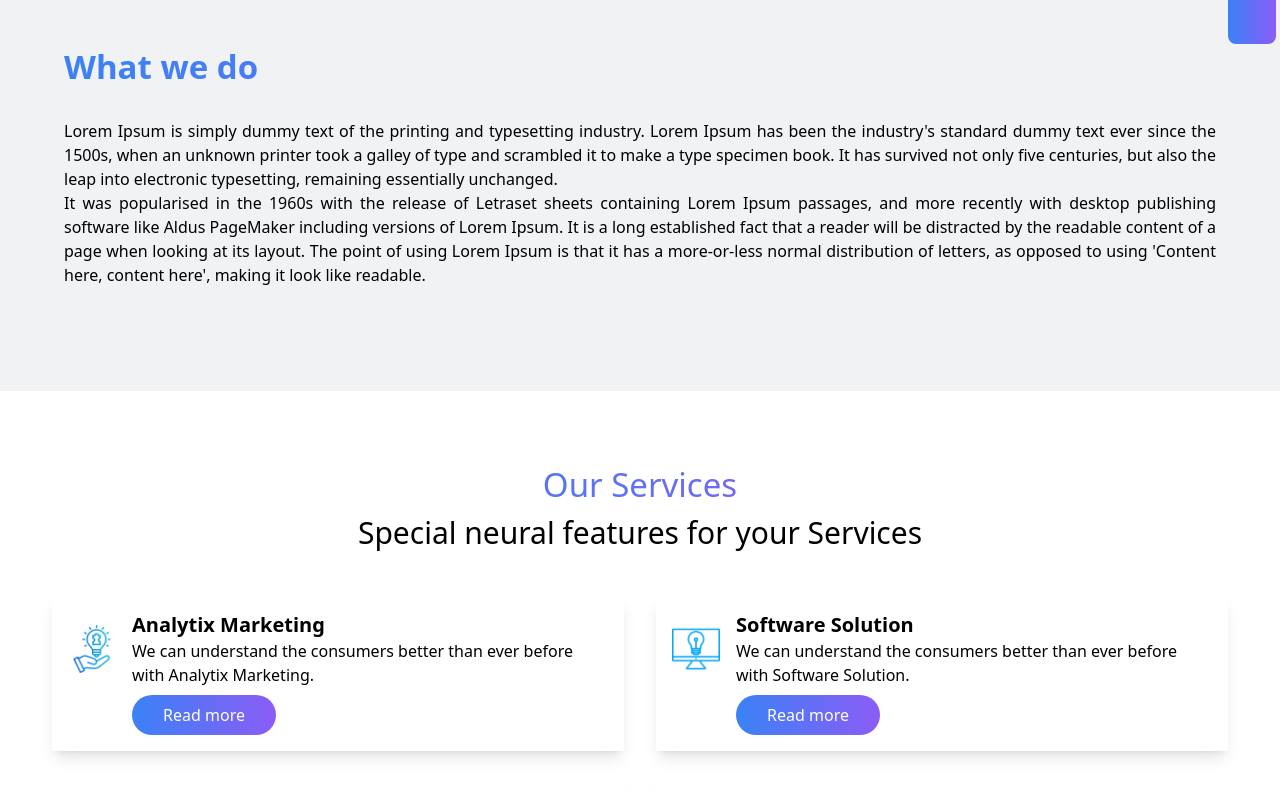
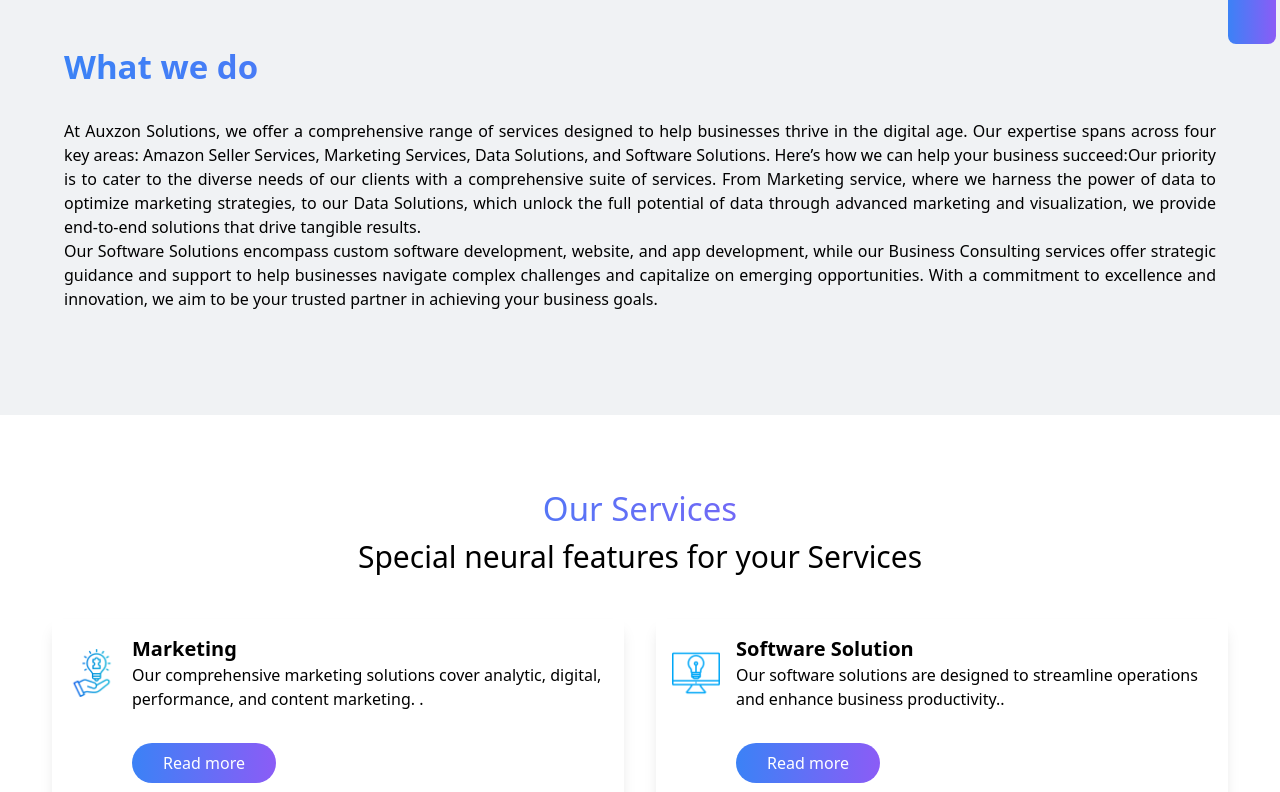
Before and after one commit to Amal-er/auxzon-new-website, a React (Vite) app: page /services in a window 1280 px wide. Shown: the part 428-1220 px from the top of the page. Built offline with nearby package versions, Linux system fonts and the light colour scheme.

Commit message:
disconnected

```diff
--- a/src/App.jsx
+++ b/src/App.jsx
@@ -8,7 +8,7 @@
 import Contact from "./Components/Contact";
 // import Navbar from "./components/Navbar";
 // import Footer from "./Components/Footer";
-import AnalytixMarketing from "./Components/AnalytixMarketing";
+import Marketing from "./Components/Marketing";
 import SoftWareSolutions from "./Components/SoftwareSolutions";
 import BusinessConsulting from "./Components/BusinessConsulting";
 import DataSolutions from "./Components/DataSolutions";
@@ -31,7 +31,7 @@
           <Route path="/hexa" element={<Hexa />} />
           <Route path="/careers" element={<Career />} />
           <Route path="/contact" element={<Contact />} />
-          <Route path="/analytixmarketing" element={<AnalytixMarketing />} />
+          <Route path="/marketing" element={<Marketing />} />
           <Route path="/softwaresolutions" element={<SoftWareSolutions />} />
           <Route path="/businessconsulting" element={<BusinessConsulting />} />
           <Route path="/datasolutions" element={<DataSolutions />} />
--- a/src/Components/About.jsx
+++ b/src/Components/About.jsx
@@ -53,7 +53,7 @@
               <p className="text-white md:pr-10">
                 Home |{" "}
                 <span
-                  className="text-purple-500 md:pl-2
+                  className="text-white md:pl-2
                 "
                 >
                   About{" "}
@@ -69,22 +69,21 @@
                   Who we are ...?
                 </h1>
                 <p className="text-black text-justify">
-                  Lorem Ipsum is simply dummy text of the printing and
-                  typesetting industry. Lorem Ipsum has been the industry's
-                  standard dummy text ever since the 1500s, when an unknown
-                  printer took a galley of type and scrambled it to make a type
-                  specimen book. It has survived not only five centuries, but
-                  also the leap into electronic typesetting, remaining
-                  essentially unchanged. It was popularised in the 1960s with
-                  the release of Letraset sheets containing Lorem Ipsum
-                  passages, and more recently with desktop publishing software
-                  like Aldus PageMaker including versions of Lorem Ipsum.It is a
-                  long established fact that a reader will be distracted by the
-                  readable content of a page when looking at its layout. The
-                  point of using Lorem Ipsum is that it has a more-or-less
-                  normal distribution of letters, as opposed to using 'Content
-                  here, content here', making it look like readable
+                  At Auxzon Solutions, we are a team of passionate professionals
+                  committed to delivering top-notch solutions tailored to your
+                  business needs. Our journey began with a vision to transform
+                  the digital landscape, and today, we stand as a dynamic
+                  startup at the forefront of technology innovation. Auxzon
+                  Solutions has grown into a hub of creativity and technological
+                  prowess, continually pushing the boundaries of what's possible
+                  in the tech industry. We take pride in our diverse and
+                  talented team, which comprises experts from various domains,
+                  including software development, data science, marketing, and
+                  business consulting. This multidisciplinary approach allows us
+                  to address complex challenges with innovative solutions,
+                  ensuring our clients receive the best possible outcomes.
                 </p>
+
                 <div className="custom-gradient w-48 h-6 py-5 mt-5 flex justify-center items-center rounded-md ">
                   <button
                     className="text-white flex justify-center items-center"
--- a/src/Components/BusinessConsulting.jsx
+++ b/src/Components/BusinessConsulting.jsx
@@ -25,7 +25,7 @@
         </div>
         <div className="bg-[#f0f2f4] min-h-screen flex flex-col px-2 items-center text-white py-6 md:px-8">
           <div
-            className="flex flex-col  justify-center items-center bg-cover bg-center w-full h-56 md:h-[499px] rounded-xl mb-10"
+            className="flex flex-col  justify-center items-center bg-cover bg-center w-full h-56 md:h-[260px]  rounded-xl mb-10"
             style={{ backgroundImage: `url(${aboutbg})` }}
           >
             <h1 className="text-[33px] font-bold text-white">
--- a/src/Components/Career.jsx
+++ b/src/Components/Career.jsx
@@ -68,7 +68,7 @@
                 insights tailored to your specific needs.
               </p>
               <p className="text-white">
-                Home |<span className="text-purple-500 md:pl-2"> Career</span>
+                Home |<span className="text-white md:pl-2"> Career</span>
               </p>
             </div>
           </div>
@@ -76,24 +76,19 @@
           <div className="w-full flex flex-col md:flex-row justify-start items-start md:mb-20 px-3 md:px-5">
             <div className="w-full">
               <h1 className="gradient-text text-black font-bold text-2xl md:text-[33px] md:py-5 text-left">
-                Careers
+                Join the Team Transforming the Digital Landscape
               </h1>
               <p className="text-black text-left text-justify mt-4">
-                Lorem Ipsum is simply dummy text of the printing and typesetting
-                industry. Lorem Ipsum has been the industry's standard dummy
-                text ever since the 1500s, when an unknown printer took a galley
-                of type and scrambled it to make a type specimen book. It has
-                survived not only five centuries, but also the leap into
-                electronic typesetting, remaining essentially unchanged.
-                <br /> It was popularised in the 1960s with the release of
-                Letraset sheets containing Lorem Ipsum passages, and more
-                recently with desktop publishing software like Aldus PageMaker
-                including versions of Lorem Ipsum. It is a long established fact
-                that a reader will be distracted by the readable content of a
-                page when looking at its layout. The point of using Lorem Ipsum
-                is that it has a more-or-less normal distribution of letters, as
-                opposed to using 'Content here, content here', making it look
-                like readable.
+                At Auxzon Solutions, we believe that our people are our greatest
+                asset. We are a team of passionate professionals committed to
+                innovation, excellence, and customer-centric solutions. If
+                you’re looking for a dynamic and inclusive workplace where you
+                can grow your career and make a real impact, you’ve come to the
+                right place. As we continue to grow and innovate, we invite you
+                to join us on our journey. Whether you're a potential client, a
+                business partner, or a future team member, we look forward to
+                connecting with you and exploring how we can work together to
+                create something extraordinary.
               </p>
             </div>
           </div>
@@ -123,14 +118,11 @@
                     <div className="mt-4 md:mt-0 md:text-right w-full md:w-auto">
                       <span className="text-lg font-semibold">
                         {job.salary}
-                      </span>
-                      <Link to={job.url}>
-                        {" "}
-                        {/* Use Link component and set the 'to' attribute to the job URL */}
-                        <button className="w-32 h-12  bg-transparent text-blue-500 border border-blue-500 rounded-full text-sm hover:bg-blue-500 hover:text-white transition">
-                          Apply Now
-                        </button>
-                      </Link>
+                      </span>{" "}
+                      {/* Use Link component and set the 'to' attribute to the job URL */}
+                      <button className="w-32 h-12  bg-transparent text-blue-500 border border-blue-500 rounded-full text-sm hover:bg-blue-500 hover:text-white transition">
+                        Apply Now
+                      </button>
                     </div>
                   </div>
                 ))}
--- a/src/Components/DataSolutions.jsx
+++ b/src/Components/DataSolutions.jsx
@@ -25,7 +25,7 @@
         </div>
         <div className="bg-[#f0f2f4] min-h-screen flex flex-col px-2 items-center text-white py-6 md:px-8">
           <div
-            className="flex flex-col  justify-center items-center bg-cover bg-center w-full h-56 md:h-[499px] rounded-xl mb-10"
+            className="flex flex-col  justify-center items-center bg-cover bg-center w-full h-56 md:h-[260px]  rounded-xl mb-10"
             style={{ backgroundImage: `url(${aboutbg})` }}
           >
             <h1 className="text-[33px] font-bold text-white">Data Solutions</h1>
--- a/src/Components/Hexa.jsx
+++ b/src/Components/Hexa.jsx
@@ -56,8 +56,7 @@
                 needs.
               </p>
               <p className="text-white">
-                Home |
-                <span className="text-purple-500 md:pl-2"> Auxzon Hexa</span>
+                Home |<span className="text-white md:pl-2"> Auxzon Hexa</span>
               </p>
             </div>
           </div>
--- a/src/Components/Home.jsx
+++ b/src/Components/Home.jsx
@@ -20,26 +20,30 @@
 const services = [
   {
     id: 1,
-    title: "Analytix Marketing",
+    title: "Marketing Services",
+    para: " Our comprehensive marketing solutions cover analytic, digital, performance, and content marketing. ",
     icon: analytix,
-    url: "/analytixmarketing",
+    url: "/marketing",
   },
   {
     id: 2,
-    title: "Software Solution",
+    title: "Software Solutions",
+    para: " Our software solutions are designed to streamline operations and enhance business productivity.",
     icon: software,
     url: "/softwaresolutions",
   },
   {
     id: 3,
-    title: "Business Consulting",
+    title: "Amazone Seller Service",
     icon: bcsolu,
+    para: " Our specialized Amazon services include PPC management, product listing optimization, review and feedback management,",
     url: "/businessconsulting",
   },
   {
     id: 4,
     title: "Data Solutions",
     icon: datasolu,
+    para: "In the age of big data, making sense of vast amounts of information is crucial for business success.",
     url: "/datasolutions",
   },
 ];
@@ -67,9 +71,9 @@
 
         <div className="w-full h-auto flex flex-col md:flex-row mt-14">
           <div className="w-full md:w-1/2 md:px-5 py-10  flex justify-start ">
-            <h1 className="gradient-text text-4xl md:text-7xl px-10 ">
+            <h1 className="gradient-text text-5xl md:text-7xl px-4 leading-relaxed font-semibold  ">
               <Typewriter
-                words={["Harness the power of Artificial intelligence"]}
+                words={["Transforming Ideas into Digital Solutions"]}
                 loop={5}
                 cursor
                 cursorStyle="_"
@@ -175,10 +179,7 @@
                     {service.title}
                   </h1>
 
-                  <p>
-                    We can understand the consumers better than ever before with
-                    {` ${service.title}.`}
-                  </p>
+                  <p>{` ${service.para}.`}</p>
                 </div>
               </div>
               <Link
--- a/src/Components/AnalytixMarketing.jsx
+++ b/src/Components/Marketing.jsx
@@ -25,11 +25,11 @@
         </div>
         <div className="bg-[#f0f2f4] min-h-screen flex flex-col px-2 items-center text-white py-6 md:px-8">
           <div
-            className="flex flex-col  justify-center items-center bg-cover bg-center w-full h-56 md:h-[499px] rounded-xl mb-10"
+            className="flex flex-col  justify-center items-center bg-cover bg-center w-full h-56 md:h-[260px]  rounded-xl mb-10"
             style={{ backgroundImage: `url(${aboutbg})` }}
           >
             <h1 className="text-[33px] font-bold text-white">
-              Analytix Marketing
+              Marketing Services
             </h1>
             <p className="text-center text-sm sm:text-base lg:text-lg md:py-7 text-white tracking-wide ">
               Are you ready to elevate your business to new heights? Look no
--- a/src/Components/Services.jsx
+++ b/src/Components/Services.jsx
@@ -1,6 +1,7 @@
 import React, { useState } from "react";
 import Navbar from "./Navbar";
-import servicebg from "../assets/services.webp";
+// import servicebg from "../assets/services.webp";
+import service2 from "../assets/images/services2.webp";
 import Footer from "./Footer";
 import decompose from "../assets/images/decompose.webp";
 // --------------------------------------
@@ -17,26 +18,30 @@
   const services = [
     {
       id: 1,
-      title: "Analytix Marketing",
+      title: " Marketing",
       icon: analytix,
-      url: "/analytixmarketing",
+      para: " Our comprehensive marketing solutions cover analytic, digital, performance, and content marketing. ",
+      url: "/marketing",
     },
     {
       id: 2,
       title: "Software Solution",
       icon: software,
+      para: " Our software solutions are designed to streamline operations and enhance business productivity.",
       url: "/softwaresolutions",
     },
     {
       id: 3,
       title: "Business Consulting",
       icon: bcsolu,
+      para: " Our specialized Amazon services include PPC management, product listing optimization, review and feedback management,",
       url: "/businessconsulting",
     },
     {
       id: 4,
       title: "Data Solutions",
       icon: datasolu,
+      para: "In the age of big data, making sense of vast amounts of information is crucial for business success.",
       url: "/datasolutions",
     },
   ];
@@ -55,7 +60,7 @@
           <div
             className="relative flex flex-col justify-left items-left bg-cover bg-center w-full h-56 md:h-[260px] rounded-xl mb-10 "
             style={{
-              backgroundImage: `url(${decompose})`,
+              backgroundImage: `url(${service2})`,
               backgroundSize: "cover",
               backgroundPosition: "center",
             }}
@@ -70,7 +75,7 @@
                 insights tailored to your specific needs.
               </p>
               <p className="text-white">
-                Home |<span className="text-purple-500 md:pl-2"> Services</span>
+                Home |<span className="text-white md:pl-2"> Services</span>
               </p>
             </div>
           </div>
@@ -81,21 +86,23 @@
                 What we do
               </h1>
               <p className="text-black text-left text-justify mt-4">
-                Lorem Ipsum is simply dummy text of the printing and typesetting
-                industry. Lorem Ipsum has been the industry's standard dummy
-                text ever since the 1500s, when an unknown printer took a galley
-                of type and scrambled it to make a type specimen book. It has
-                survived not only five centuries, but also the leap into
-                electronic typesetting, remaining essentially unchanged.
-                <br /> It was popularised in the 1960s with the release of
-                Letraset sheets containing Lorem Ipsum passages, and more
-                recently with desktop publishing software like Aldus PageMaker
-                including versions of Lorem Ipsum. It is a long established fact
-                that a reader will be distracted by the readable content of a
-                page when looking at its layout. The point of using Lorem Ipsum
-                is that it has a more-or-less normal distribution of letters, as
-                opposed to using 'Content here, content here', making it look
-                like readable.
+                At Auxzon Solutions, we offer a comprehensive range of services
+                designed to help businesses thrive in the digital age. Our
+                expertise spans across four key areas: Amazon Seller Services,
+                Marketing Services, Data Solutions, and Software Solutions.
+                Here’s how we can help your business succeed:Our priority is to
+                cater to the diverse needs of our clients with a comprehensive
+                suite of services. From Marketing service, where we harness the
+                power of data to optimize marketing strategies, to our Data
+                Solutions, which unlock the full potential of data through
+                advanced marketing and visualization, we provide end-to-end
+                solutions that drive tangible results. <br /> Our Software
+                Solutions encompass custom software development, website, and
+                app development, while our Business Consulting services offer
+                strategic guidance and support to help businesses navigate
+                complex challenges and capitalize on emerging opportunities.
+                With a commitment to excellence and innovation, we aim to be
+                your trusted partner in achieving your business goals.
               </p>
             </div>
           </div>
@@ -131,18 +138,12 @@
                 />
                 <div>
                   <h1 className="text-xl font-bold">{service.title}</h1>
-                  <p>
-                    We can understand the consumers better than ever before with
-                    {` ${service.title}.`}
-                  </p>
+                  <p>{` ${service.para}.`}</p>
                 </div>
               </div>
-              <Link
-                to={service.url}
-                className="bg-custom-gradient w-36 h-10 text-white px-2 py-1 mt-2 ml-16 rounded-full flex items-center justify-center"
-              >
+              <button className="bg-custom-gradient w-36 h-10 text-white px-2 py-1 mt-2 ml-16 rounded-full flex items-center justify-center">
                 Read more
-              </Link>
+              </button>
             </div>
           ))}
         </div>
--- a/src/Components/SoftwareSolutions.jsx
+++ b/src/Components/SoftwareSolutions.jsx
@@ -25,7 +25,7 @@
         </div>
         <div className="bg-[#f0f2f4] min-h-screen flex flex-col px-2 items-center text-white py-6 md:px-8">
           <div
-            className="flex flex-col  justify-center items-center bg-cover bg-center w-full h-56 md:h-[499px] rounded-xl mb-10"
+            className="flex flex-col  justify-center items-center bg-cover bg-center w-full h-56 md:h-[260px]  rounded-xl mb-10"
             style={{ backgroundImage: `url(${aboutbg})` }}
           >
             <h1 className="text-[33px] font-bold text-white">
```
Also changed, not shown: src/Components/Contact.jsx (+21 -9 lines), src/Components/Navbar.jsx (+6 -6 lines), src/assets/images/contact2.webp (added), src/assets/images/services2.webp (added).
